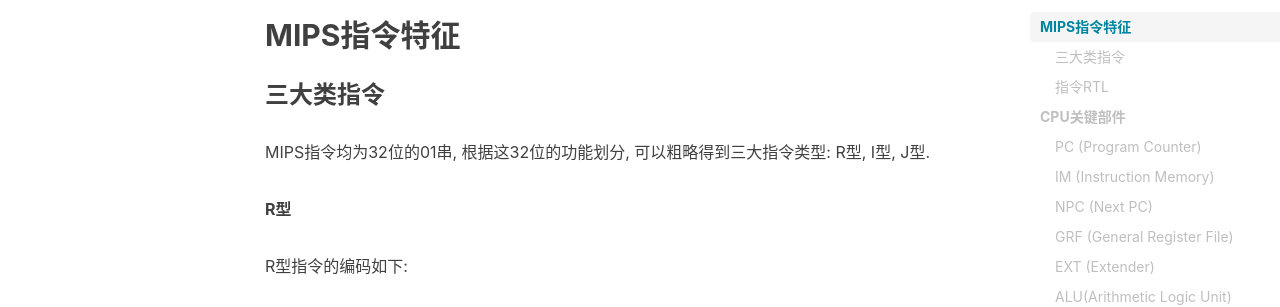
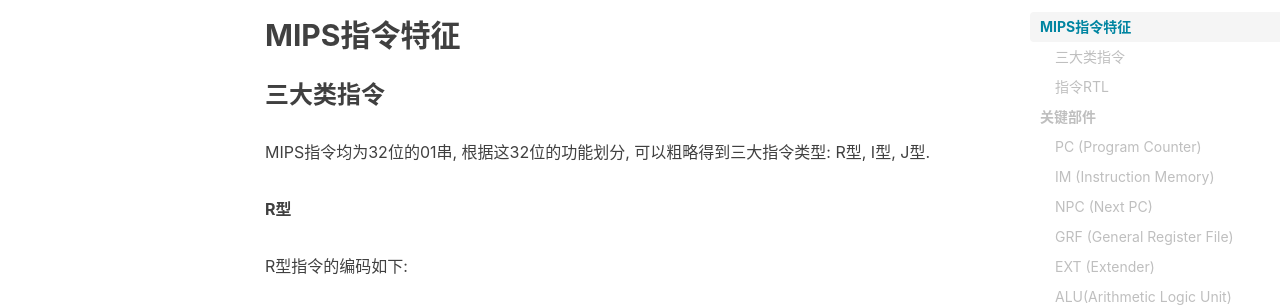
Before and after one commit to Coekjan/coekjan.github.io, a Jekyll site: the page built from _posts/Computer-Architecture/2021-01-17-Single-Cycle-CPU.md, in a window 1280 px wide and 900 px high, scrolled down 519 px. Shown: the part 152-459 px from the top of the window. Built offline with Jekyll 4.4.1, drawn with Linux system fonts in a browser that asks for light colours; nearby versions of some CDN libraries; comment, search, counter and statistics services are not loaded.

Commit message:
Update 2021-01-17-Single-Cycle-CPU.md

```diff
--- a/_posts/Computer-Architecture/2021-01-17-Single-Cycle-CPU.md
+++ b/_posts/Computer-Architecture/2021-01-17-Single-Cycle-CPU.md
@@ -66,7 +66,7 @@ $6$ | $26$
 
 > 我们须找到指令的共性, 从而得知 CPU 的关键部件.
 
-## CPU关键部件
+## 关键部件
 
 从上述对MIPS指令的特征分析, 我们指出, CPU中必须包含如下的关键部件.
 
```
